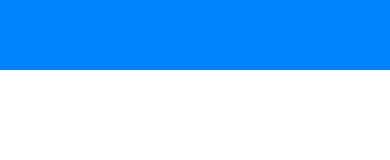
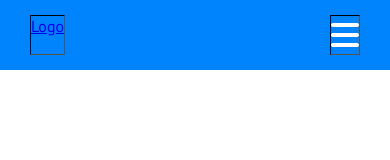
Before and after one commit to GabrieleLombard01/htmlcss-responsive-layout, a plain HTML site: page index.html in a window 390 px wide. Drawn offline with Linux system fonts and the light colour scheme.

Commit message:
header mobile structure

```diff
--- a/css/style.css
+++ b/css/style.css
@@ -19,3 +19,13 @@ header{
     justify-content: space-between;
 }
 /*Utilties*/
+
+/*Sidebar*/
+.nav_link{
+    border: solid black 1px;
+    border-style: inset;
+    margin: 15px 30px 15px 30px;
+}
+.fa-bars{
+    padding-top: 19px;
+}
--- a/index.html
+++ b/index.html
@@ -22,6 +22,15 @@
 <body>
 <!--Sidebar-->
     <header>
+        <nav class="nav_link">
+            <a href="#">Logo</a>
+        </nav>
+        <nav class="nav_link">
+            <a href="#">
+                <i class="fa-solid fa-bars fa-2xl" style="color: #ffffff;"></i>
+            </a>
+
+        </nav>
 
     </header>
 <!--first row-->
@@ -60,7 +69,7 @@
 
     </div>
 </section>
-<!--About us-->
+<!--Footer-->
 <footer>
     <div class="conteiner">
 
```
